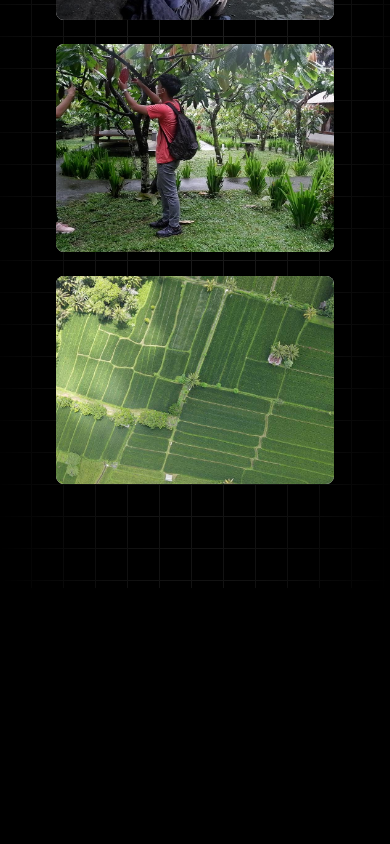
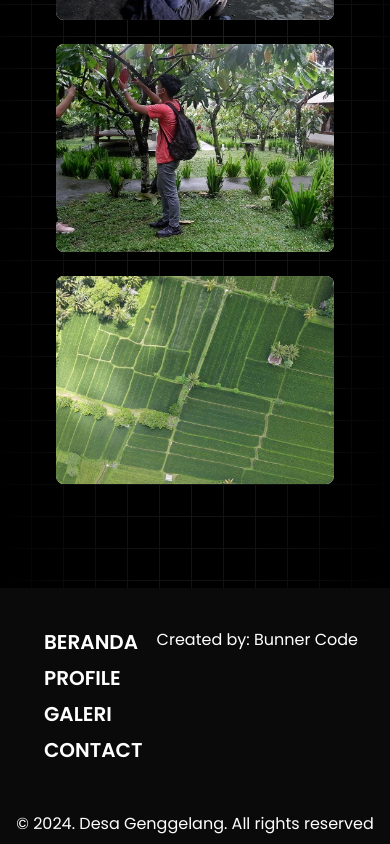
Before and after one commit to bangchand/playit-competition, a React (Vite) app: page /gallery in a window 390 px wide. Shown: the part 4616-5460 px from the top of the page. Before the commit the page ends 5228 px from the top, so only its background shows below. Built offline with nearby package versions, Linux system fonts and the light colour scheme; the HTML template or start-up script is replaced by a standard one.

Commit message:
create footer and fix responsive at home

```diff
--- a/src/App.tsx
+++ b/src/App.tsx
@@ -22,7 +22,7 @@ function App() {
   return (
     <>
       <React.StrictMode>
-        <RouterProvider router={router} />;
+        <RouterProvider router={router} />
       </React.StrictMode>
     </>
   );
--- a/src/Section/Potensi.tsx
+++ b/src/Section/Potensi.tsx
@@ -3,19 +3,19 @@ import { potensiDesa } from "../dataPotensi";
 
 const Potensi: React.FC = () => {
   return (
-    <section id="potensi-desa" className="w-full mt-32 mb-20 p-55 md:p-20 bg-black">
-      <h2 className="text-[2rem] md:text-[2.5rem] font-bold text-white text-center mb-8 md:m-10">
+    <section id="potensi-desa" className="w-full mt-32 mb-20 bg-black">
+      <h2 className="text-[2rem] md:text-[2.5rem] font-bold text-white text-center mb-3">
         Potensi Desa
       </h2>
-      <div className="text-white text-center max-w-4xl mx-auto mb-12">
-        <p className="text-sm md:text-md px-10">
+      <div className="text-white max-w-4xl mx-auto mb-3 ">
+        <p className="text-sm md:text-base text-center">
           Potensi daerah adalah kemampuan suatu daerah yang berupa sumber daya
           yang bisa digunakan, dieksploitasi, dan diambil manfaatnya untuk
           dikembangkan secara lebih lanjut sehingga bisa meningkatkan dan
           menciptakan kemampuan wilayah yang memadai.
         </p>
       </div>
-      <div className="mt-12">
+      <div>
         <HoverEffect items={potensiDesa} />
       </div>
     </section>
--- a/src/Section/Profile.tsx
+++ b/src/Section/Profile.tsx
@@ -2,7 +2,7 @@ import React from "react";
 
 const Profile: React.FC = () => {
   return (
-    <section className="flex flex-col md:flex-row items-center justify-between bg-black min-h-screen p-8 md:p-8 relative mb-40">
+    <section className="flex flex-col md:flex-row items-center justify-between bg-black min-h-screen relative mb-40">
       <div className="absolute inset-0 opacity-30 pointer-events-none"></div>
 
       <h1 className="hidden md:block text-center md:absolute md:top-16 md:right-[10%] text-white text-xl md:text-3xl font-semibold mb-4">
@@ -14,7 +14,7 @@ const Profile: React.FC = () => {
       </h1>
 
 
-      <div className="w-full md:w-1/2 max-w-4xl md:-right-[40%] px-2 mb-0 md:mb-30 relative z-40">
+      <div className="w-full md:w-1/2 max-w-4xl md:-right-[40%] mb-0 md:mb-30 relative z-40">
         <div className="relative w-full h-0 pb-[56.25%]">
           <iframe
             src="https://www.youtube.com/embed/LOKq_bmPYlY"
--- a/src/Section/Umkm.tsx
+++ b/src/Section/Umkm.tsx
@@ -1,4 +1,3 @@
-
 "use client";
 
 import React from "react";
@@ -10,14 +9,11 @@ import ecoprint from "../assets/ecoprint.png";
 // import { Link } from "react-router-dom";
 
 const GallerySection = styled.section`
-  padding: 0 1rem;
-  margin: 2rem 1rem;
   background-color: #000000;
   font-family: "Poppins", sans-serif;
   text-align: center;
 
   @media (min-width: 640px) {
-    padding: 5rem 3rem;
     margin: 2.5rem;
   }
 `;
@@ -80,21 +76,22 @@ interface ThreeDCardDemoProps {
 const ThreeDCardDemo: React.FC<ThreeDCardDemoProps> = ({ product }) => {
   return (
     <CardContainer className="inter-var rounded-lg border-4 border-transparent transition-all duration-300 hover:border-gray-300">
-      <CardBody className="bg-[#141414] relative group/card dark:hover:shadow-2xl dark:hover:shadow-emerald-500/[0.1] dark:bg-black dark:border-white/[0.2] border-black/[0.1] w-full h-auto rounded-xl p-2 sm:p-4"> {/* Kurangi padding di mobile */}
+      <CardBody className="bg-[#141414] relative group/card dark:hover:shadow-2xl dark:hover:shadow-emerald-500/[0.1] dark:bg-black dark:border-white/[0.2] border-black/[0.1] w-full h-auto rounded-xl p-2 sm:p-4">
+        <div className="p-3">
           <CardItem
             translateZ="150"
-          className="text-base sm:text-lg font-bold text-white transition-all duration-300 group-hover/card:text-white group-hover/card:bg-white/10 backdrop-blur-sm rounded-xl p-1 px-2"
+            className="text-base sm:text-lg font-bold text-white transition-all duration-300 group-hover/card:text-white group-hover/card:bg-white/10 backdrop-blur-sm rounded-xl"
           >
             {product.name}
           </CardItem>
           <CardItem
             as="p"
             translateZ="150"
-          className="text-neutral-500 transition-all duration-300 group-hover/card:text-white group-hover/card:bg-white/10 backdrop-blur-sm rounded-xl p-2 text-left text-xs sm:text-sm max-w-sm mt-2 dark:text-neutral-300"
+            className="text-neutral-500 mb-6 transition-all duration-300 group-hover/card:text-white group-hover/card:bg-white/10 backdrop-blur-sm rounded-xl text-left text-xs sm:text-sm max-w-sm mt-2 dark:text-neutral-300"
           >
             {product.description}
           </CardItem>
-        <CardItem translateZ="180" className="w-full mt-4">
+          <CardItem translateZ="180" className="w-full mb-6">
             <img
               src={product.imageUrl}
               height="500"
@@ -103,22 +100,20 @@ const ThreeDCardDemo: React.FC<ThreeDCardDemoProps> = ({ product }) => {
               alt={product.name}
             />
           </CardItem>
-        <div className="flex justify-between items-center mt-6 sm:mt-12">
+          <div className="flex justify-between items-center">
             <CardItem
               translateZ={20}
               as="p"
-            // href="https://twitter.com/mannupaaji"
-            // target="__blank"
-            className="px-3 py-2 rounded-xl text-xs font-normal text-white"
+              className="py-2 rounded-xl text-xs font-normal text-white"
             >
               {product.price}
             </CardItem>
+          </div>
         </div>
       </CardBody>
     </CardContainer>
   );
 };
-
 
 const UMKMGallery: React.FC = () => {
   return (
@@ -127,11 +122,9 @@ const UMKMGallery: React.FC = () => {
         <h1 className="text-white text-[2rem] md:text-[2.5rem] font-bold">
           Dukung UMKM!
         </h1>
-      <p className="text-green-600 text-base ">
-       Desa Wisata Genggelang
-        </p>
+        <p className="text-green-600 text-base ">Desa Wisata Genggelang</p>
       </GalleryHeader>
-      <GalleryDescription className="text-base md:text-[1.2rem] text-zinc-400">
+      <GalleryDescription className="text-base md:text-[1.2rem] text-zinc-400 max-w-4xl mx-auto">
         Temukan keunikan produk lokal mereka dan jadikan kunjungan Anda berarti
         dengan mendukung usaha-usaha kecil di sini.
       </GalleryDescription>
--- a/src/Section/Wisata.tsx
+++ b/src/Section/Wisata.tsx
@@ -12,7 +12,7 @@ import { LayoutGrid } from "../components/LayoutGrid";
 
 export function LayoutGridDemo() {
   return (
-    <div className="bg-black w-full">
+    <div className="bg-black w-full min-h-[150vh]">
       <div className="text-white text-[2rem] md:text-[2.5rem] font-bold text-center">
         Tempat Wisata
       </div>
@@ -20,7 +20,7 @@ export function LayoutGridDemo() {
         {" "}
         Desa Genggelang
       </p>
-      <div className="relative w-full h-screen bg-black float-right px-6 transition-all duration-300 ease-in-out">
+      <div className="w-full h-screen bg-black float-right px-6 transition-all duration-300 ease-in-out">
         <LayoutGrid cards={cards} />
       </div>
     </div>
@@ -140,20 +140,6 @@ const SkeletonSeven = () => {
     </div>
   );
 };
-// const SkeletonEight = () => {
-//   return (
-//     <div>
-//       <p className="font-bold md:text-4xl text-xl text-white">
-//         Air Terjun Tiu Pituq
-//       </p>
-//       <p className="font-normal text-base text-white"></p>
-//       <p className="font-normal text-base my-4 max-w-lg text-neutral-200">
-//       Tiu pituq adalah satu dari destinasi wisata di lombok utara yg bisa di tempuh dalam satu atau setengah hari dari mataram, dan bangsal , dan pengunjung bisa menikmati alam dengan mengambil gambar alam dengan spot2 kekinian dan mandi di kolam alami dan air terjun , yang berbagai macam bentuknya.
-//       </p>
-//     </div>
-//   );
-// };
-
 const cards = [
   {
     id: 1,
@@ -197,21 +183,10 @@ const cards = [
     className: "hidden md:block md:col-span-2 cursor-pointer",
     thumbnail: tiupituq,
   },
-
-  //   {
-  //     id: 8,
-  //     content: <SkeletonEight />,
-  //     className: "md:col-span-2 cursor-pointer",
-  //     thumbnail: tiupituq,
-  //   },
 ];
 
 const Wisata: React.FC = () => {
-  return (
-    <div>
-      <LayoutGridDemo />
-    </div>
-  );
+  return <LayoutGridDemo />;
 };
 
 export default Wisata;
--- a/src/components/CardHover.tsx
+++ b/src/components/CardHover.tsx
@@ -20,7 +20,7 @@ export const HoverEffect = ({
   return (
     <div
       className={cn(
-        "grid grid-cols-1 gap-4 sm:grid-cols-2 lg:grid-cols-3 py-6 px-5 md:px-0",
+        "grid grid-cols-1 gap-3 md:grid-cols-2 xl:grid-cols-3",
         className
       )}
     >
@@ -93,7 +93,7 @@ export const CardTitle = ({
   children: React.ReactNode;
 }) => {
   return (
-    <h4 className={cn("text-zinc-100 md:text-lg font-bold tracking-wide mt-4", className)}>
+    <h4 className={cn("text-zinc-100 md:text-lg font-bold tracking-wide sm:mt-3", className)}>
       {children}
     </h4>
   );
@@ -109,7 +109,7 @@ export const CardDescription = ({
   return (
     <p
       className={cn(
-        "mt-4 text-zinc-400 text-xs tracking-wide leading-relaxed md:text-sm  group-hover:text-white", // Sesuaikan ukuran teks untuk tampilan mobile
+        "mt-4 text-zinc-400 text-xs tracking-wide leading-relaxed md:text-sm  group-hover:text-white",
         className
       )}
     >
--- /dev/null
+++ b/src/components/Footer.tsx
@@ -0,0 +1,36 @@
+import { Link } from "react-router-dom";
+
+const Footer = () => {
+  const currentYear = new Date().getFullYear();
+  return (
+    <>
+      <div className="w-full bg-neutral-950 text-white">
+        <div className="container py-10 flex justify-between">
+          <ul className=" flex flex-col gap-2 uppercase">
+            <li className="text-xl font-semibold px-3">
+              <Link to="/">Beranda</Link>
+            </li>
+            <li className="text-xl font-semibold px-3">
+              <Link to="/profile">Profile</Link>
+            </li>
+            <li className="text-xl font-semibold px-3">
+              <Link to="/gallery">Galeri</Link>
+            </li>
+            <li className="text-xl font-semibold px-3">
+              <Link to="/contact">Contact</Link>
+            </li>
+          </ul>
+
+          <div className="">
+            <h1 className="mb-3">Created by: Bunner Code</h1>
+          </div>
+        </div>
+        <div className="text-center py-2">
+          © {currentYear}. Desa Genggelang. All rights reserved
+        </div>
+      </div>
+    </>
+  );
+};
+
+export default Footer;
--- a/src/pages/gallery.tsx
+++ b/src/pages/gallery.tsx
@@ -25,6 +25,7 @@ import img17 from "../assets/gallery/img17.jpg";
 import img18 from "../assets/gallery/img18.jpg";
 import img19 from "../assets/gallery/img19.jpg";
 import { FocusCards } from "../components/FocusCard";
+import Footer from "../components/Footer";
 
 const GradientDivider = styled.div`
   position: absolute;
@@ -127,6 +128,7 @@ export function LayoutGridDemo() {
           <FocusCards cards={cards} />
         </div>
       </div>
+      <Footer />
     </>
   );
 }
--- a/src/pages/home.tsx
+++ b/src/pages/home.tsx
@@ -11,6 +11,7 @@ import Geografis from "../Section/Geografis";
 import Wisata from "../Section/Wisata";
 import Potensi from "../Section/Potensi";
 import { TextGenerateEffect } from "../components/Text";
+import Footer from "../components/Footer";
 
 const VideoContainer = styled.section`
   width: 100%;
@@ -123,6 +124,7 @@ const Home: React.FC = () => {
         <Geografis />
         <Wisata />
       </div>
+      <Footer />
     </>
   );
 };
```
Lines whose indentation alone changed are shown as unchanged.
